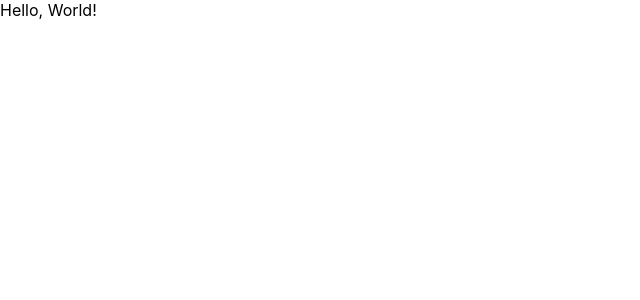
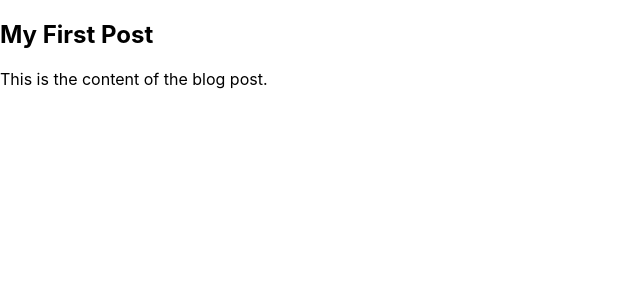
Before and after one commit to thaer-al-khishen/React-Playground, a React (Create React App) app: page / in a window 1280 px wide. Shown: the top 300 px of the page, without its empty margins (0-640 px from the left). Built offline with nearby package versions, Linux system fonts and the light colour scheme.

Commit message:
Setup composition and reusability with props

```diff
--- a/src/App.tsx
+++ b/src/App.tsx
@@ -5,10 +5,57 @@ import React from 'react';
 // npm install react-scripts@latest
 
 function App() {
-    return element;
+    return <BlogPostComponent/>;
 }
 
-//This syntax creates a React element, which is a lightweight description of what to render.
-const element = <div>Hello, World!</div>;
+// Component composition is a fundamental concept in React. It involves building smaller, reusable components and combining them to form more complex UIs.
+const Header = () => <header>Header</header>;
+const MainContent = () => <main>Main Content</main>;
+const Footer = () => <footer>Footer</footer>;
+
+//Can be used with <BasicComposition/>
+const BasicComposition = () =>
+    <div>
+        <Header/>
+        <MainContent/>
+        <Footer/>
+    </div>
+
+//Can be used directly with BasicComposition_v2
+const BasicComposition_v2 = (
+    <div>
+        <Header/>
+        <MainContent/>
+        <Footer/>
+    </div>
+);
+
+//What are Props?
+//Props (short for "properties") are a way of passing data from parent to child components. They are read-only and help in creating dynamic components.
+const PropsHeader = (props: {title: string}) => <header>{props.title}</header>;
+const PropsHeaderSetup = () => <PropsHeader title="Welcome to React!" />;
+
+//Props with interfaces for type safety:
+interface HeaderInput {
+    title: string
+}
+const ModifiedPropsHeader = (props: HeaderInput) => <header>{props.title}</header>;
+const ModifiedPropsHeaderSetup = () => <ModifiedPropsHeader title="Welcome to React!" />;
+
+//Practical Example
+interface Blog {
+    title: string,
+    content: string
+}
+const BlogPost = (props: Blog) => (
+    <div>
+        <h2>{props.title}</h2>
+        <p>{props.content}</p>
+    </div>
+);
+
+const BlogPostComponent = () => (
+    <BlogPost title="My First Post" content="This is the content of the blog post." />
+);
 
 export default App;
```
